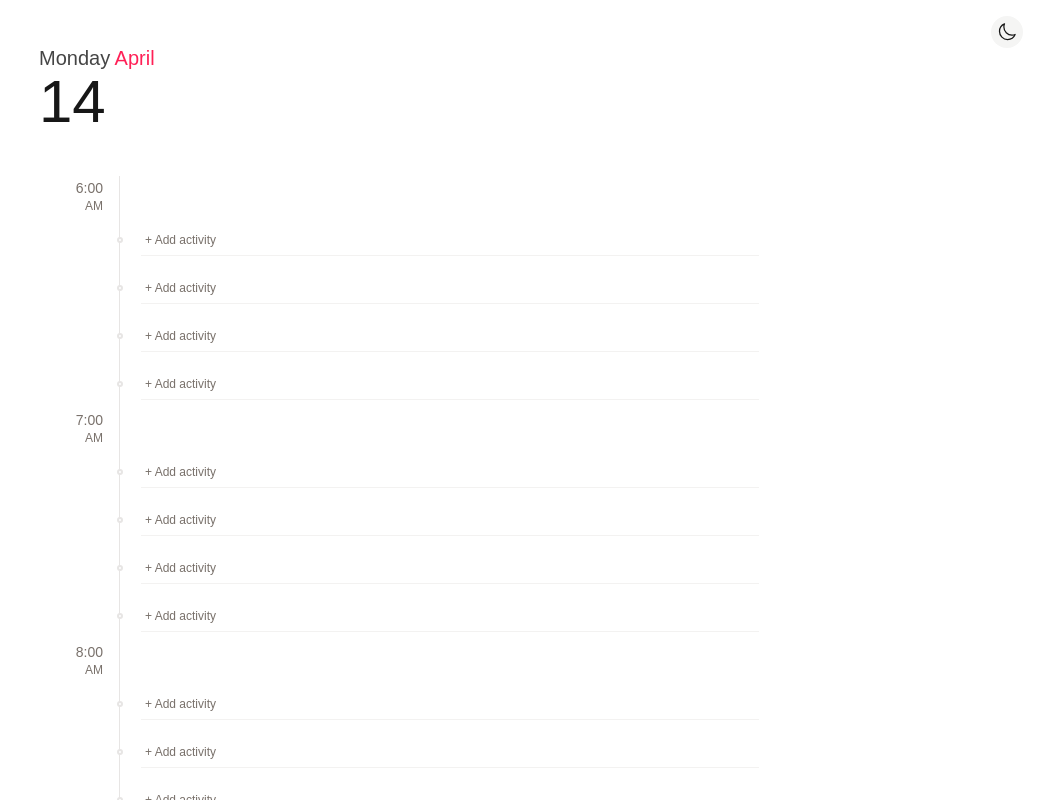
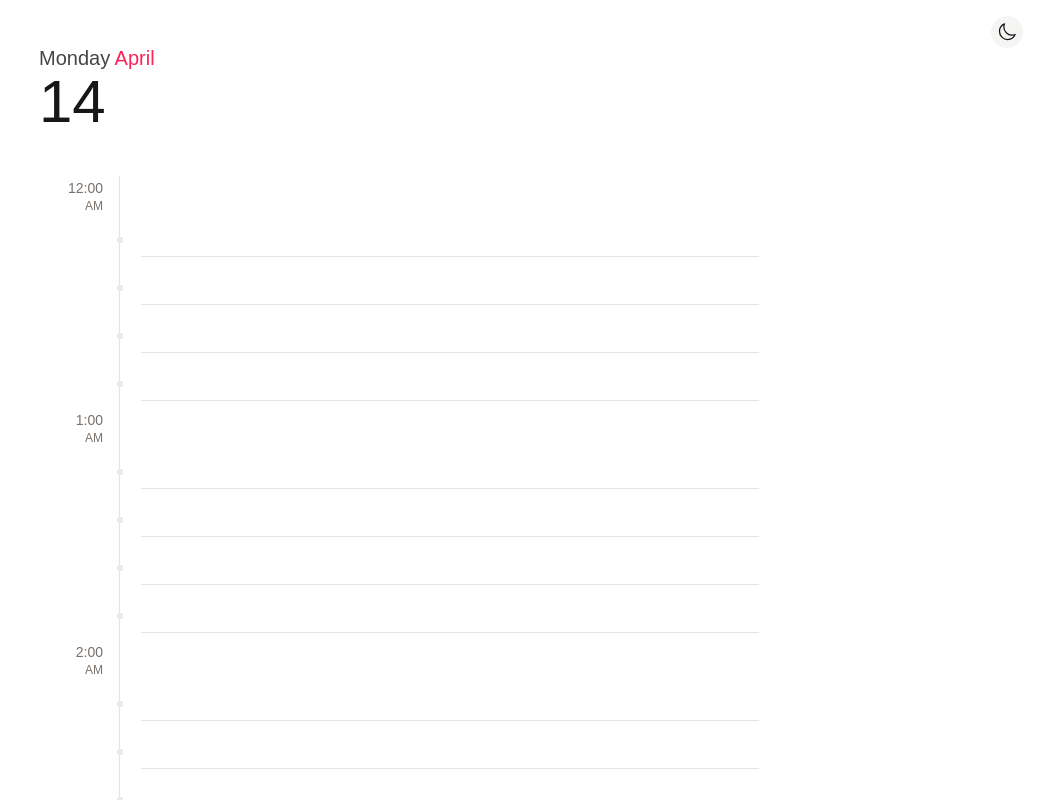
Before and after one commit to dorelljames/15min, a Next.js app: page / in a window 1280 px wide. Shown: the top 800 px of the page, without its empty margins (241-1280 px from the left). Built offline with nearby package versions, Linux system fonts and the light colour scheme.

Commit message:
feat: enhance TimelineView with current time indicator and adjust time block generation for full day display

```diff
--- a/app/components/TimelineView.tsx
+++ b/app/components/TimelineView.tsx
@@ -1,7 +1,8 @@
 "use client";
 
+import { useEffect, useRef, useState } from "react";
+
 import { Activity } from "../types";
-import { useState } from "react";
 
 interface TimelineViewProps {
   activities: Activity[];
@@ -24,24 +25,35 @@ export default function TimelineView({
   const [deletingActivityId, setDeletingActivityId] = useState<string | null>(
     null
   );
-  const today = new Date();
+  const [currentTime, setCurrentTime] = useState(new Date());
+  const timelineContainerRef = useRef<HTMLDivElement>(null); // Ref for the timeline container
+
+  useEffect(() => {
+    // Update current time every minute
+    const timerId = setInterval(() => {
+      setCurrentTime(new Date());
+    }, 60000); // 60 * 1000 ms = 1 minute
+
+    // Clear interval on component unmount
+    return () => clearInterval(timerId);
+  }, []); // Empty dependency array ensures this runs only once on mount
 
   // Twitter-length character limit
   const MAX_CHARS = 280;
 
-  // Generate time blocks for the day (starting at 6:00 AM)
-  const startHour = 6;
-  const hours = 16; // Show 16 hours (6 AM to 10 PM)
+  // Generate time blocks for the full day (00:00 to 23:45)
+  const startHour = 0; // Start at midnight
+  const hours = 24; // Show 24 hours
   const timeBlocks = Array.from({ length: hours * 4 }, (_, i) => {
     const hour = Math.floor(i / 4) + startHour;
     const minute = (i % 4) * 15;
+    // Adjust hour for 12 AM display
+    const displayHour = hour === 0 ? 12 : hour > 12 ? hour - 12 : hour;
     return {
       time: `${hour}:${minute.toString().padStart(2, "0")}`,
-      display: `${hour}:${minute.toString().padStart(2, "0")}`,
-      hour12: `${hour > 12 ? hour - 12 : hour}:${minute
-        .toString()
-        .padStart(2, "0")}`,
-      ampm: hour >= 12 ? "PM" : "AM",
+      display: `${displayHour}:${minute.toString().padStart(2, "0")}`,
+      hour12: `${displayHour}:${minute.toString().padStart(2, "0")}`, // Use displayHour
+      ampm: hour < 12 ? "AM" : "PM", // 0-11 is AM, 12-23 is PM
       fulltime: `${hour.toString().padStart(2, "0")}:${minute
         .toString()
         .padStart(2, "0")}`,
@@ -83,14 +95,45 @@ export default function TimelineView({
     }
   };
 
+  // Calculate current time position using percentage of container height
+  const currentHour = currentTime.getHours();
+  const currentMinute = currentTime.getMinutes();
+  const totalMinutesInDay = 24 * 60;
+  const minutesPassed = currentHour * 60 + currentMinute;
+  const percentageOfDayPassed = (minutesPassed / totalMinutesInDay) * 100;
+
+  // Calculate the offset based on the container's scroll height
+  let currentTimeTopOffset = 0;
+  if (timelineContainerRef.current) {
+    // Calculate offset relative to the scrollable height
+    currentTimeTopOffset =
+      (percentageOfDayPassed / 100) * timelineContainerRef.current.scrollHeight;
+  }
+
   return (
     <div className="w-full max-w-3xl mx-auto">
       <div className="relative">
         {/* Left timeline with vertical line */}
         <div className="absolute left-20 top-0 bottom-0 w-[1px] bg-border"></div>
 
-        <div>
-          {timeBlocks.map((block) => {
+        {/* Current Time Indicator - positioned relative to the timelineContainerRef */}
+        {timelineContainerRef.current && ( // Only render if ref is available
+          <div
+            className="absolute left-[70px] right-0 h-[2px] bg-red-500 z-10 flex items-center"
+            style={{ top: `${currentTimeTopOffset}px` }}
+            title={`Current time: ${currentTime.toLocaleTimeString([], {
+              hour: "2-digit",
+              minute: "2-digit",
+            })}`}
+          >
+            <div className="absolute left-[-11px] w-4 h-4 rounded-full bg-red-500 border-2 border-background"></div>
+          </div>
+        )}
+
+        <div ref={timelineContainerRef}>
+          {" "}
+          {/* Add ref here */}
+          {timeBlocks.map((block, index) => {
             // Find activities for this time block
             const blockActivities = activityByTimeBlock[block.fulltime] || [];
             const hasActivities = blockActivities.length > 0;
@@ -249,10 +292,15 @@ export default function TimelineView({
                         </div>
                       ) : (
                         <div
-                          className="h-8 flex items-center cursor-pointer hover:bg-secondary/20 px-1 text-muted-foreground text-xs border-b border-border/50"
-                          onClick={() => setEditingTimeBlock(block.fulltime)}
+                          className="border-b border-border py-2 px-1 min-h-8 h-full flex items-center cursor-pointer hover:bg-secondary/10 transition-colors group"
+                          onClick={() => {
+                            setEditingTimeBlock(block.fulltime);
+                            setNewActivity("");
+                          }}
                         >
-                          + Add activity
+                          <span className="text-transparent group-hover:text-muted-foreground text-xs transition-colors">
+                            Click to add activity
+                          </span>
                         </div>
                       )}
                     </div>
```
